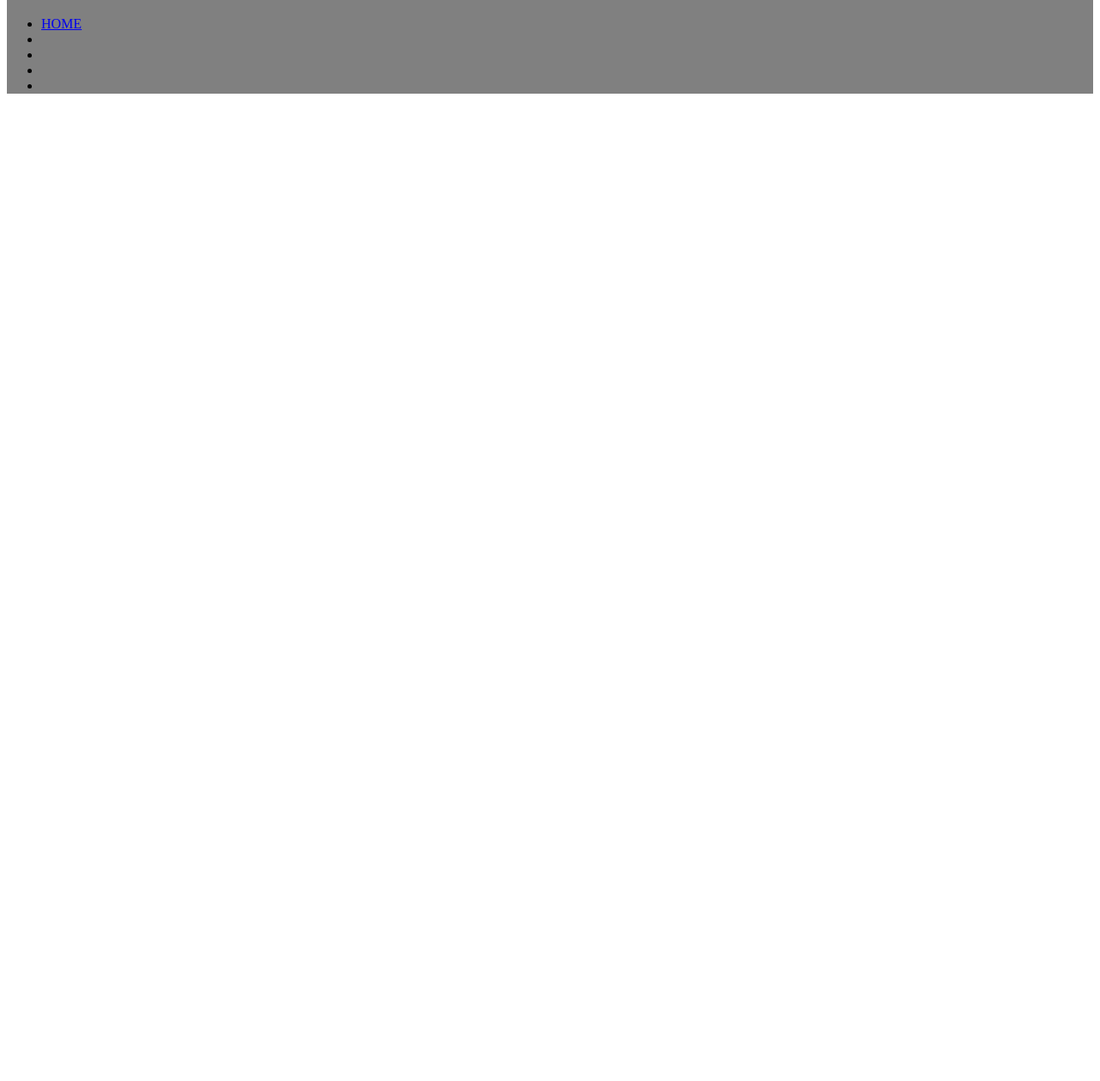
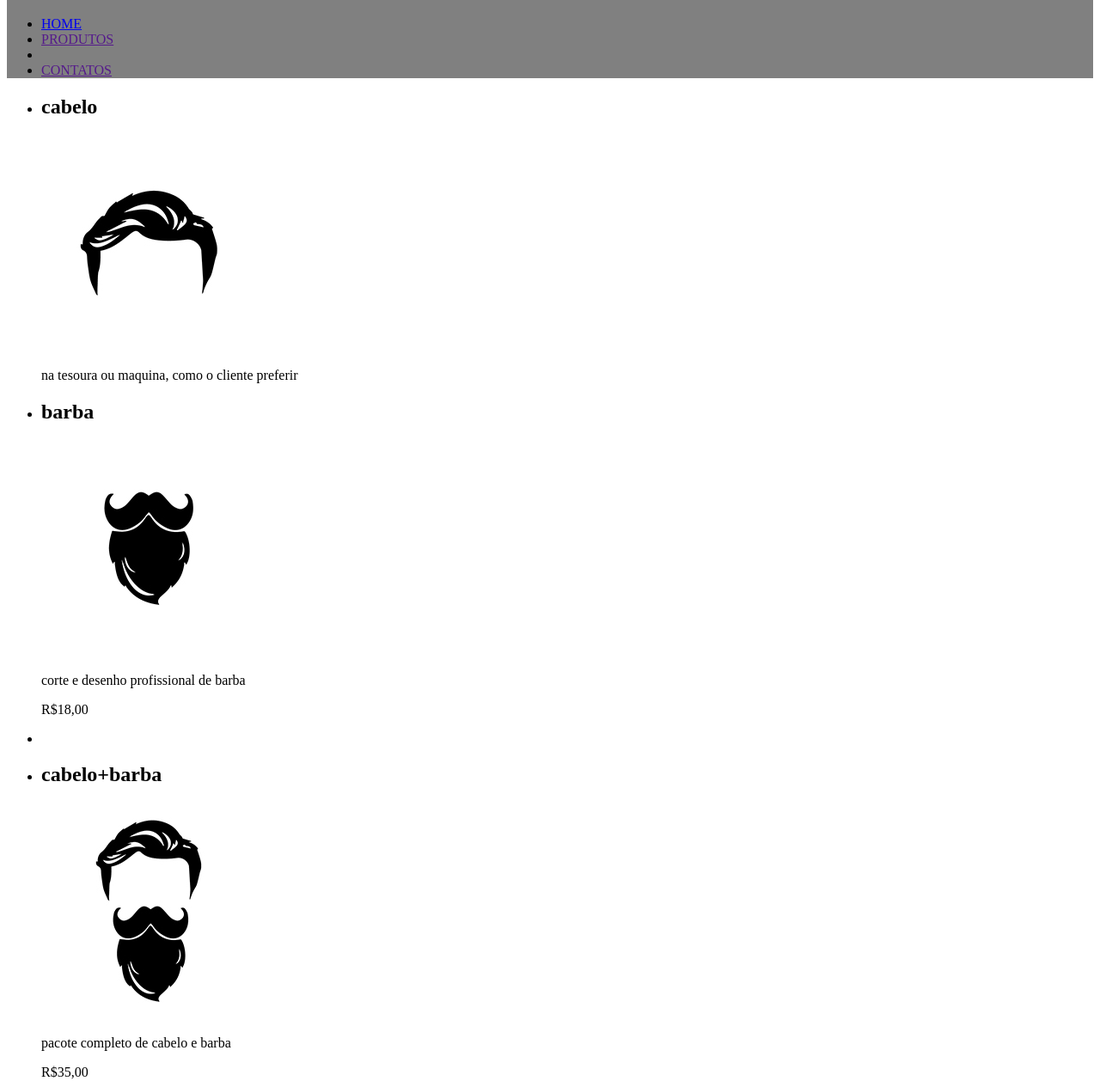
Before and after one commit to nicollypr07/barbeariaAluraHomenicolly, a plain HTML site: page index.html in a window 1280 px wide. Shown: the part 282-1540 px from the top of the page at 86% size. Before the commit the page ends 800 px from the top, so only its background shows below. Drawn offline with Linux system fonts and the light colour scheme.

Commit message:
Update index.html

```diff
--- a/index.html
+++ b/index.html
@@ -11,18 +11,54 @@
 
 <header class="cabecalho">
 
-<H1><img src="logo.png" alt=""></H1>
+  <div class="caixa">
 
-<nav>
+  <H1><img src="logo.png" alt=""></H1>
+
+   <nav>
   <ul>
-    <li><a href="https://nicollypr07.github.io/barbearialuranicolly./">HOME</a></li/>
-    <li><a><PRODUTOS</a><li>
-    <li><a><CONTATOS</a><li>
+    <li><a href="https://nicollypr07.github.io/barbearialuranicolly./">HOME</a></li>
+    <li><a href="">PRODUTOS</a><li>
+    <li><a href="">CONTATOS</a></li>
+    </ul>
+  </nav>
+
+</div>
+
+</header>
+
+<main>
+
+    <ul class="PRODUTOS">
+    <li>
+
+      <h2>cabelo</h2>
+    <img src="cabelo.jpg" alt="">
+    <p>na tesoura ou maquina, como o cliente preferir </p>
+
+
+    <li>
 
 
 
-    </ul>
+      <h2>barba</h2>
+      <img src="barba.jpg"alt="">
+      <p>corte e desenho profissional de barba</p>
+      <p>R$18,00</p>
 
+    <li>
+
+
+      <li>
+      <h2>cabelo+barba</h2>
+      <img src= "cabelo+barba.jpg" alt="">
+      <p>pacote completo  de cabelo e barba</p>
+      <p>R$35,00</p>
+      </li>
+
+      <ul>
+
+<main>
 
 </body>
     </html>
```
